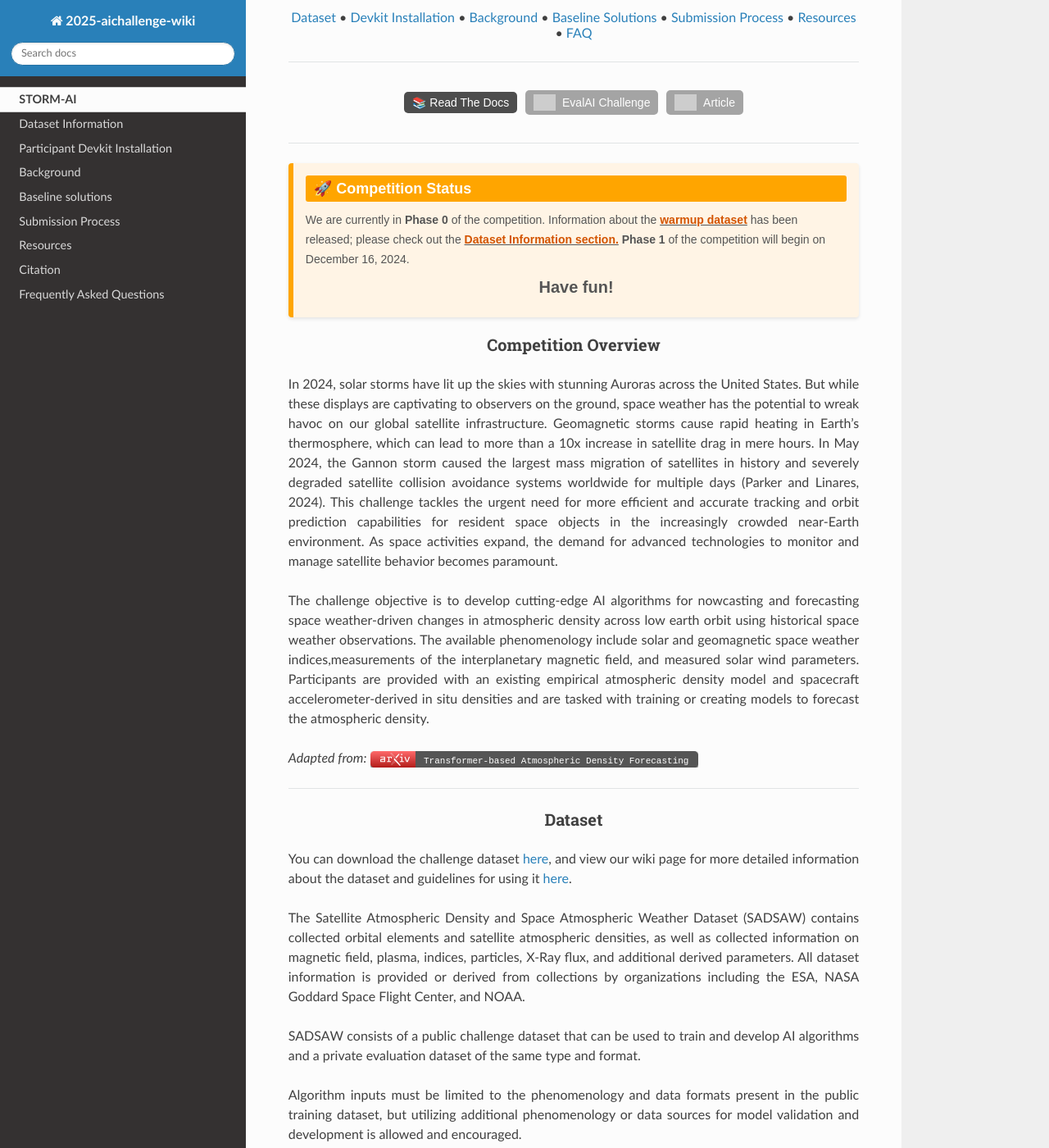
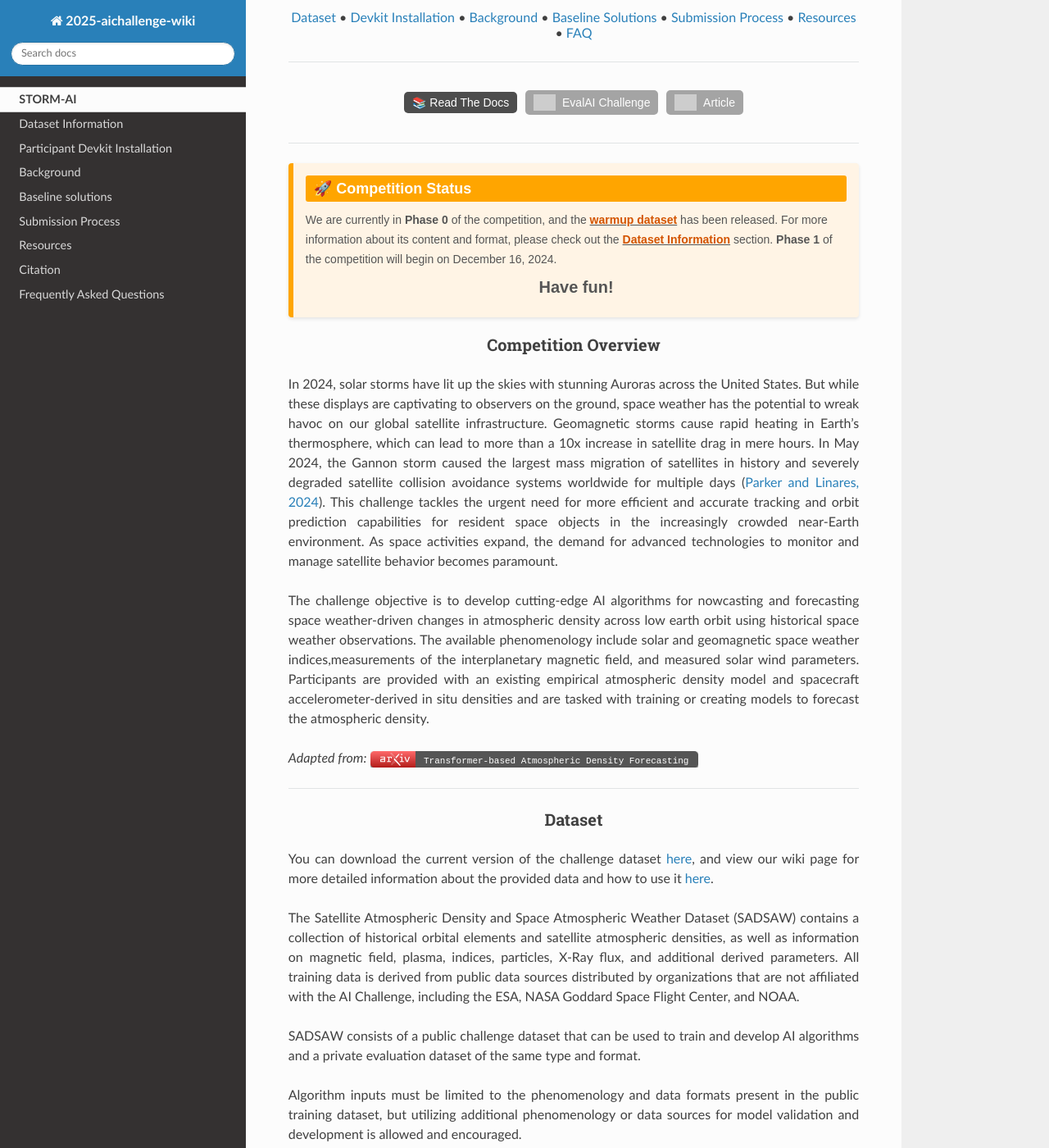
Before and after one commit to olgupila/STORM-AI-devkit-2025, a Sphinx documentation site: the page built from docs/README.md, in a window 1280 px wide and 1400 px high, scrolled down 281 px. Shown: the whole window at 82% size. Built offline with Sphinx 7.4.7 and the Read the Docs theme 3.1.0, drawn with Linux system fonts in a browser that asks for light colours; pages that are not in the unit, such as notebooks, are missing from menus; grey boxes are pictures that could not be loaded.

Commit message:
STORM-AI: Revision of Competition Overview & Dataset complete

```diff
--- a/docs/README.md
+++ b/docs/README.md
@@ -83,7 +83,7 @@ ______________________________________________________________________
 
 <div style="display: flex; flex-direction: column; background-color: #fff4e5; border-left: 6px solid #ffa500; border-radius: 4px; padding: 15px; margin: 20px 0; box-shadow: 0 2px 4px rgba(0, 0, 0, 0.1); font-family: Arial, sans-serif;">
     <div style="font-size: 18px; font-weight: bold; color: #ffffff; background-color: #ffa500; display: inline-block; padding: 5px 10px; border-radius: 3px; margin-bottom: 10px;">🚀  Competition Status</div>
-    <p style="font-size: 14px; margin: 0 0 10px; color: #555;">We are currently in <b>Phase 0</b> of the competition. Information about the <u><a href="https://www.dropbox.com/scl/fo/5pq4kens2baw71p6pr1aq/AFD4xBI92ZN5CHy1cDlJp1E?rlkey=me1bztt2pmitz8w7ss825scs1&st=jsy8omrb&dl=0" style="color: #d35400; text-decoration: none; font-weight: bold;">warmup dataset</a></u> has been released; please check out the <u><a href="https://2025-ai-challenge.readthedocs.io/en/latest/dataset.html#warmup-dataset" style="color: #d35400; text-decoration: none; font-weight: bold;">Dataset Information section.</a></u> <b> Phase 1 </b> of the competition will begin on December 16, 2024.</p>
+    <p style="font-size: 14px; margin: 0 0 10px; color: #555;">We are currently in <b>Phase 0</b> of the competition, and the <u><a href="https://www.dropbox.com/scl/fo/5pq4kens2baw71p6pr1aq/AFD4xBI92ZN5CHy1cDlJp1E?rlkey=f95tcxwogoro8uel7fowm60x1&st=g9w3qh9u&dl=0" style="color: #d35400; text-decoration: none; font-weight: bold;">warmup dataset</a></u> has been released. For more information about its content and format, please check out the <u><a href="https://2025-ai-challenge.readthedocs.io/en/latest/dataset.html#warmup-dataset" style="color: #d35400; text-decoration: none; font-weight: bold;">Dataset Information</a></u> section. <b> Phase 1 </b> of the competition will begin on December 16, 2024.</p>
     <p style="font-size: 20px; margin: 0 0 10px; color: #555; text-align:center"><b>Have fun!</b></p>
 </div>
 </div>
@@ -96,7 +96,7 @@ ______________________________________________________________________
 
 <div align="justify">
 
-In 2024, solar storms have lit up the skies with stunning Auroras across the United States. But while these displays are captivating to observers on the ground, space weather has the potential to wreak havoc on our global satellite infrastructure. Geomagnetic storms cause rapid heating in Earth’s thermosphere, which can lead to more than a 10x increase in satellite drag in mere hours. In May 2024, the Gannon storm caused the largest mass migration of satellites in history and severely degraded satellite collision avoidance systems worldwide for multiple days (Parker and Linares, 2024). This challenge tackles the urgent need for more efficient and accurate tracking and orbit prediction capabilities for resident space objects in the increasingly crowded near-Earth environment. As space activities expand, the demand for advanced technologies to monitor and manage satellite behavior becomes paramount.
+In 2024, solar storms have lit up the skies with stunning Auroras across the United States. But while these displays are captivating to observers on the ground, space weather has the potential to wreak havoc on our global satellite infrastructure. Geomagnetic storms cause rapid heating in Earth’s thermosphere, which can lead to more than a 10x increase in satellite drag in mere hours. In May 2024, the Gannon storm caused the largest mass migration of satellites in history and severely degraded satellite collision avoidance systems worldwide for multiple days ([Parker and Linares, 2024](https://arxiv.org/abs/2406.08617)). This challenge tackles the urgent need for more efficient and accurate tracking and orbit prediction capabilities for resident space objects in the increasingly crowded near-Earth environment. As space activities expand, the demand for advanced technologies to monitor and manage satellite behavior becomes paramount.
 
 The challenge objective is to develop cutting-edge AI algorithms for nowcasting and forecasting space weather-driven changes in atmospheric density across low earth orbit using historical space weather observations. The available phenomenology include solar and geomagnetic space weather indices,measurements of the interplanetary magnetic field, and measured solar wind parameters. Participants are provided with an existing empirical atmospheric density model and spacecraft accelerometer-derived in situ densities and are tasked with training or creating models to forecast the atmospheric density.
 </div>
@@ -112,9 +112,9 @@ The challenge objective is to develop cutting-edge AI algorithms for nowcasting
 
 <div align="justify">
 
-You can download the challenge dataset [here](https://www.dropbox.com/scl/fo/nz1j92xpr6eet3fa5mx5i/ADMYs2zfr3dvxJ-FFd5dmM8?rlkey=9k81cc7sk0v6g7pkyd2zyk4ae&st=fkzsu8bn&dl=0), and view our wiki page for more detailed information about the dataset and guidelines for using it [here](https://2025-ai-challenge.readthedocs.io/en/latest/dataset.html).
+You can download the current version of the challenge dataset [here](https://www.dropbox.com/scl/fo/5pq4kens2baw71p6pr1aq/AFD4xBI92ZN5CHy1cDlJp1E?rlkey=f95tcxwogoro8uel7fowm60x1&st=g9w3qh9u&dl=0), and view our wiki page for more detailed information about the provided data and how to use it [here](https://2025-ai-challenge.readthedocs.io/en/latest/dataset.html).
 
-The Satellite Atmospheric Density and Space Atmospheric Weather Dataset (SADSAW) contains collected orbital elements and satellite atmospheric densities, as well as collected information on magnetic field, plasma, indices, particles, X-Ray flux, and additional derived parameters. All dataset information is provided or derived from collections by organizations including the ESA, NASA Goddard Space Flight Center, and NOAA.
+The Satellite Atmospheric Density and Space Atmospheric Weather Dataset (SADSAW) contains a collection of historical orbital elements and satellite atmospheric densities, as well as information on magnetic field, plasma, indices, particles, X-Ray flux, and additional derived parameters. All training data is derived from public data sources distributed by organizations that are not affiliated with the AI Challenge, including the ESA, NASA Goddard Space Flight Center, and NOAA.
 
 SADSAW consists of a public challenge dataset that can be used to train and develop AI algorithms and a private evaluation dataset of the same type and format.
 
```
